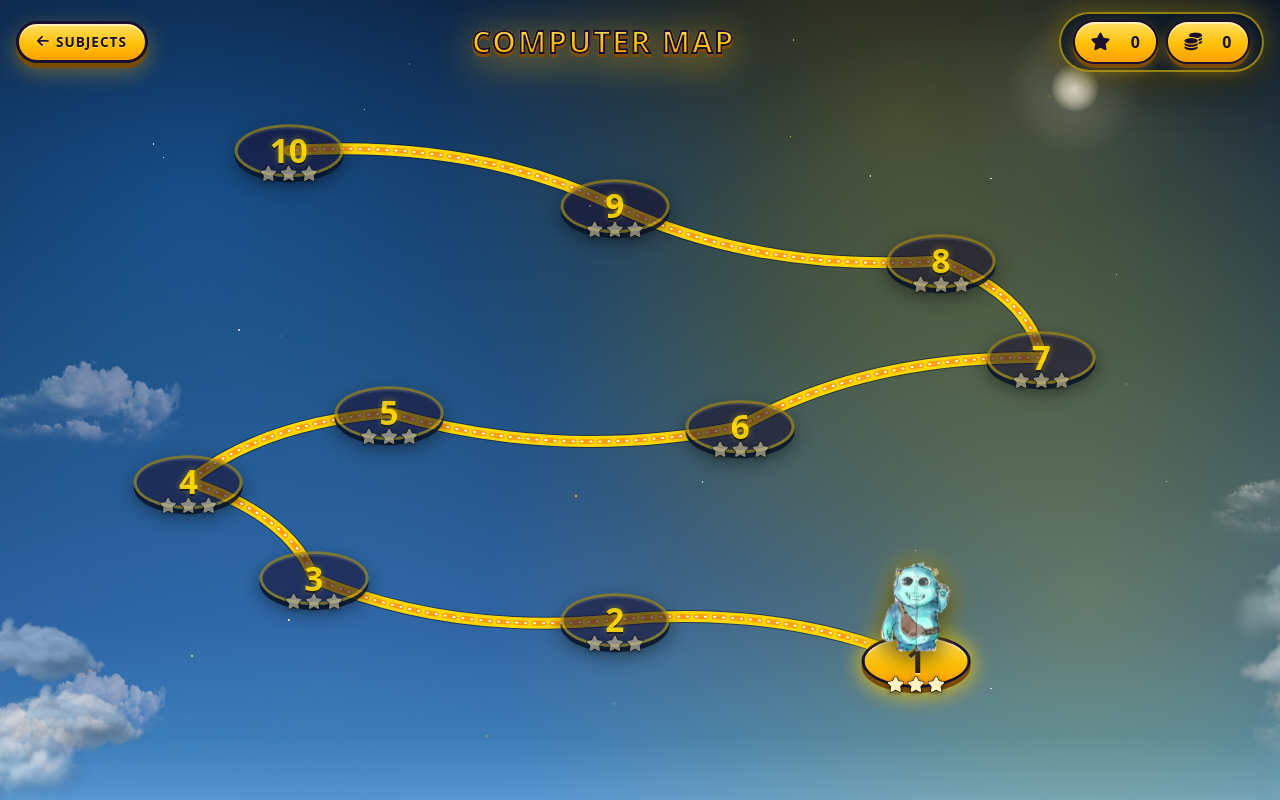
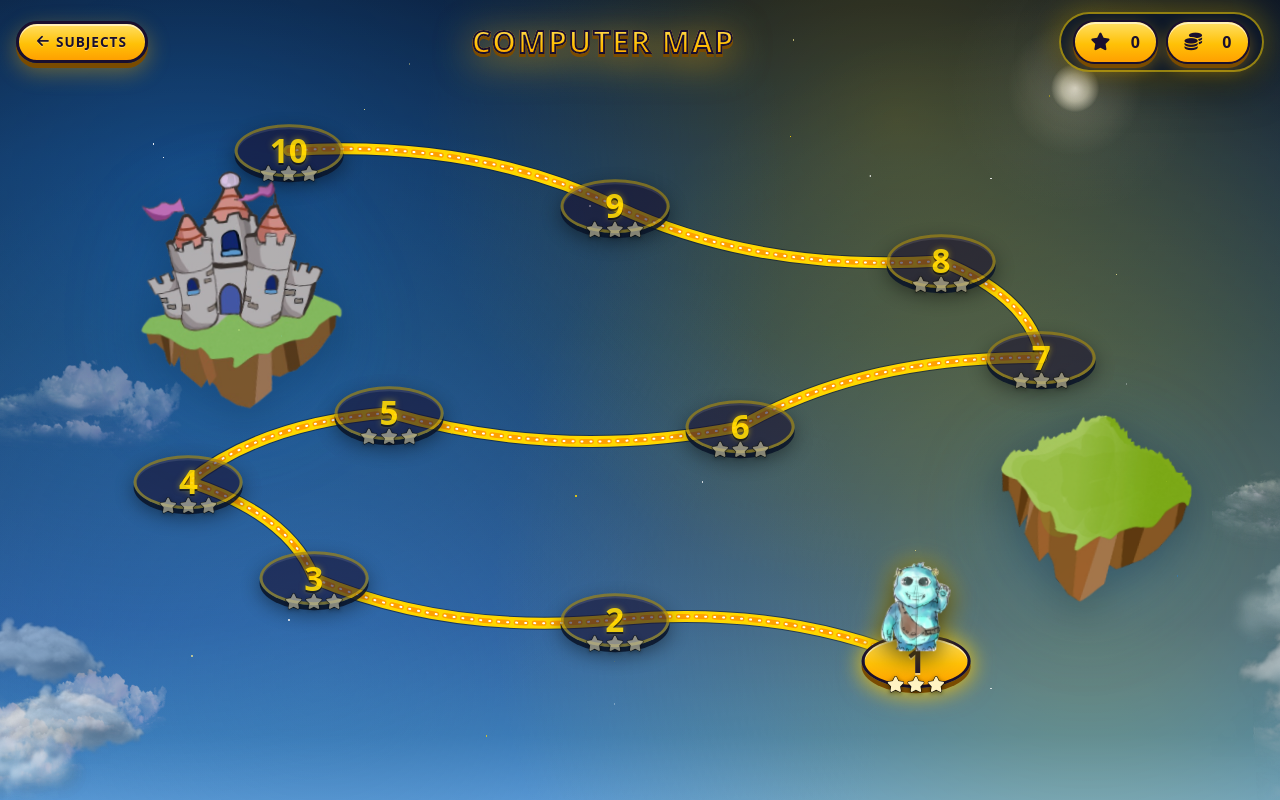
Before and after one commit to JoshuaJoelB/MM, a plain HTML site: page Level.html in a window 1280 px wide. Drawn offline with nearby package versions, Linux system fonts and the light colour scheme; a web font is replaced by a local one.

Commit message:
level-island

```diff
--- a/Level.html
+++ b/Level.html
@@ -115,24 +115,49 @@
     // LEVEL POSITIONS — winding path (bottom-right → top-left)
     // ================================================================
     const LEVEL_POSITIONS = [
-      { x: 72, y: 88 },   // 1
+      { x: 72, y: 88 },   // 1  — bottom-right
       { x: 48, y: 82 },   // 2
       { x: 24, y: 76 },   // 3
-      { x: 14, y: 62 },   // 4
+      { x: 14, y: 62 },   // 4  — left side
       { x: 30, y: 52 },   // 5
       { x: 58, y: 54 },   // 6
-      { x: 82, y: 44 },   // 7
+      { x: 82, y: 44 },   // 7  — right side
       { x: 74, y: 30 },   // 8
       { x: 48, y: 22 },   // 9
-      { x: 22, y: 14 }    // 10
+      { x: 22, y: 14 }    // 10 — top-left
+    ];
+
+    // ================================================================
+    // DECORATIVE ISLANDS
+    // Purely visual — sit behind the level markers (z-index 0)
+    // ================================================================
+    const DECORATIVE_ISLANDS = [
+      // ---- Castle (left side, behind levels 4–10) ----
+      {
+        id:    'deco-castle',
+        src:   'Assets/island_castle.png',
+        x:     '18%',
+        y:     '34%',
+        width: 'clamp(200px, 26vw, 420px)',
+        aspect:'5 / 4',
+        rotate:'-6deg',
+        opacity: 0.85,
+      },
+      // ---- Single island (right side, behind levels 1–7) ----
+      {
+        id:    'deco-single',
+        src:   'Assets/single_island.png',
+        x:     '86%',
+        y:     '66%',
+        width: 'clamp(180px, 24vw, 380px)',
+        aspect:'16 / 10',
+        rotate:'8deg',
+        opacity: 0.9,
+      },
     ];
 
     // ================================================================
     // WAVY PATH BUILDER
-    // Alternates the curve direction each segment for a candy-crush
-    // ribbon feel. viewBox is 0..100 on both axes; with
-    // preserveAspectRatio="none" + vector-effect="non-scaling-stroke"
-    // the stroke never distorts.
     // ================================================================
     function buildWavyPathD(points, waveAmount) {
       if (!points.length) return '';
@@ -143,14 +168,12 @@
         const mx = (p0.x + p1.x) / 2;
         const my = (p0.y + p1.y) / 2;
 
-        // Perpendicular to the segment
         const dx = p1.x - p0.x;
         const dy = p1.y - p0.y;
         const len = Math.sqrt(dx * dx + dy * dy) || 1;
         const px = dy / len;
         const py = -dx / len;
 
-        // Alternate side (up-down-up-down) for a wavy ribbon
         const side = (i % 2 === 0) ? 1 : -1;
         const offset = len * waveAmount * side;
 
@@ -185,10 +208,41 @@
         if (child !== jojo) child.remove();
       });
 
-      // Subtle star sparkle layer
+      // Layer 0: subtle star sparkle
       const bg = document.createElement('div');
       bg.className = 'level-map-bg';
       mapContainer.appendChild(bg);
+
+      // Layer 1: decorative islands (behind everything else)
+      DECORATIVE_ISLANDS.forEach(function (cfg) {
+        const deco = document.createElement('div');
+        deco.className = 'deco-island';
+        deco.id = cfg.id;
+        deco.setAttribute('aria-hidden', 'true');
+        deco.setAttribute('role', 'presentation');
+
+        Object.assign(deco.style, {
+          position:           'absolute',
+          left:               cfg.x,
+          top:                cfg.y,
+          transform:          `translate(-50%, -50%) rotate(${cfg.rotate})`,
+          width:              cfg.width,
+          aspectRatio:        cfg.aspect,
+          backgroundImage:    `url("${cfg.src}")`,
+          backgroundSize:     'contain',
+          backgroundRepeat:   'no-repeat',
+          backgroundPosition: 'center',
+          pointerEvents:      'none',
+          userSelect:         'none',
+          opacity:            String(cfg.opacity),
+          zIndex:             '0',
+          filter:
+            'drop-shadow(0 20px 50px rgba(30, 144, 255, 0.35)) ' +
+            'drop-shadow(0 8px 20px rgba(0, 0, 0, 0.4))',
+        });
+
+        mapContainer.appendChild(deco);
+      });
 
       // ---- Candy path (SVG) ----
       const svgNS = 'http://www.w3.org/2000/svg';
@@ -198,8 +252,6 @@
       svg.setAttribute('preserveAspectRatio', 'none');
       svg.setAttribute('aria-hidden', 'true');
 
-      // Every path gets vector-effect=non-scaling-stroke so the line
-      // width stays visually consistent at every screen size.
       function makePath(cls, attrs) {
         const el = document.createElementNS(svgNS, 'path');
         el.setAttribute('d', PATH_D);
@@ -212,19 +264,15 @@
         return el;
       }
 
-      // Layer 1: navy outer glow
       svg.appendChild(makePath('path-shadow', {
         stroke: '#0a1428', 'stroke-width': 13, opacity: '0.55'
       }));
-      // Layer 2: solid gold base trail
       svg.appendChild(makePath('path-base', {
         stroke: '#FFD700', 'stroke-width': 11
       }));
-      // Layer 3: darker gold dashed stripe
       svg.appendChild(makePath('path-stripe', {
         stroke: '#FFA000', 'stroke-width': 5, 'stroke-dasharray': '10 8'
       }));
-      // Layer 4: bright white dots running through the middle
       svg.appendChild(makePath('path-dots', {
         stroke: '#FFFFFF', 'stroke-width': 2, 'stroke-dasharray': '1 8'
       }));
@@ -274,7 +322,6 @@
         number.textContent = level;
         link.appendChild(number);
 
-        // Star rating row on the bottom curve of the pill
         const starsRow = document.createElement('div');
         starsRow.className = 'island-stars';
         for (let s = 1; s <= 3; s++) {
--- a/style/Level.css
+++ b/style/Level.css
@@ -536,3 +536,21 @@
 
   .island-stars { font-size: 0.54rem; gap: 1px; }
 }
+
+/* ================================================================
+   DECORATIVE ISLANDS (behind the level markers)
+   ================================================================ */
+.deco-island {
+  position: absolute;
+  pointer-events: none;
+  user-select: none;
+  transition: opacity 0.4s ease;
+}
+
+/* Hide the decoratives on very small phones so they don't clutter */
+@media (max-width: 480px) {
+  .deco-island { opacity: 0.55 !important; }
+}
+@media (max-width: 360px) {
+  .deco-island { display: none; }
+}
```
